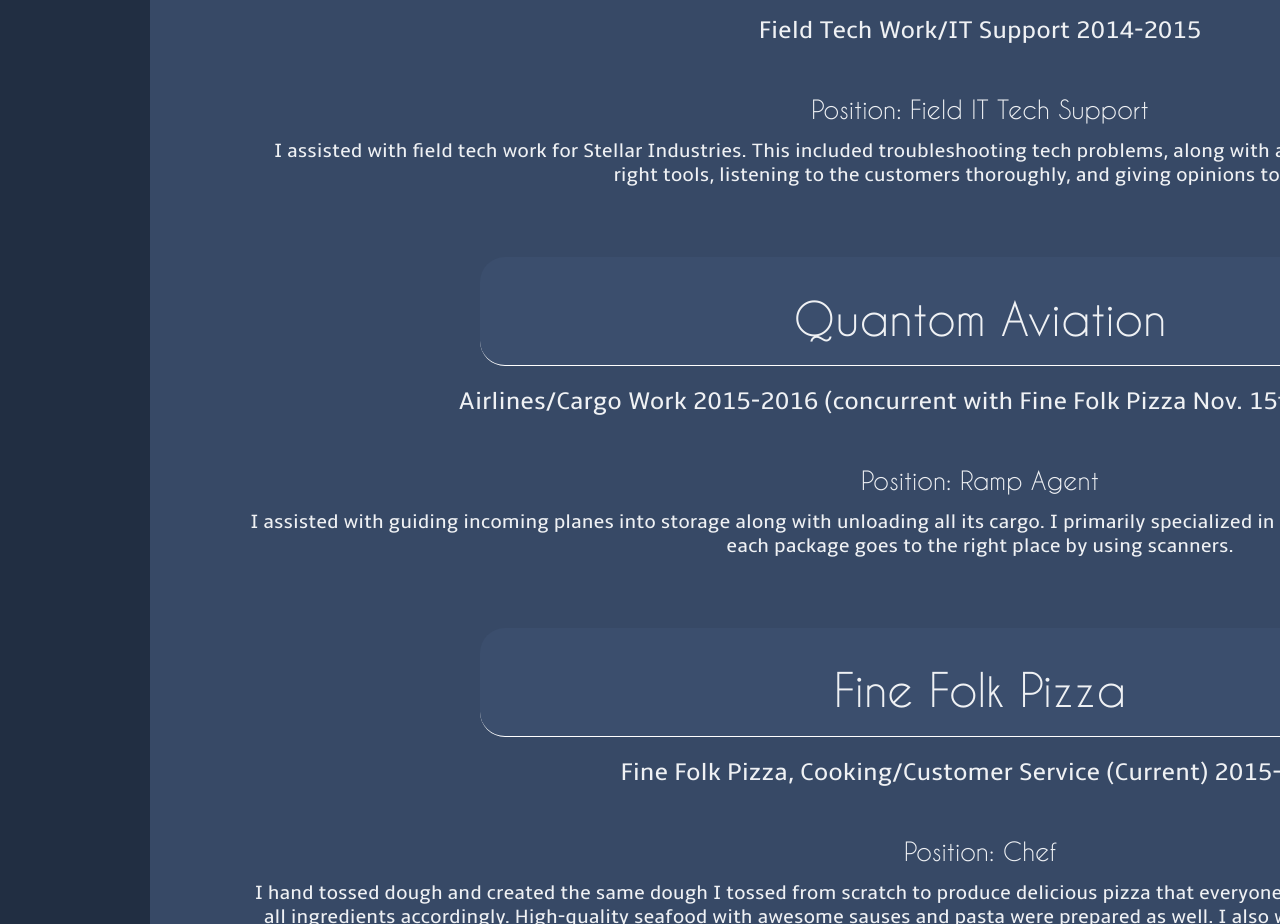
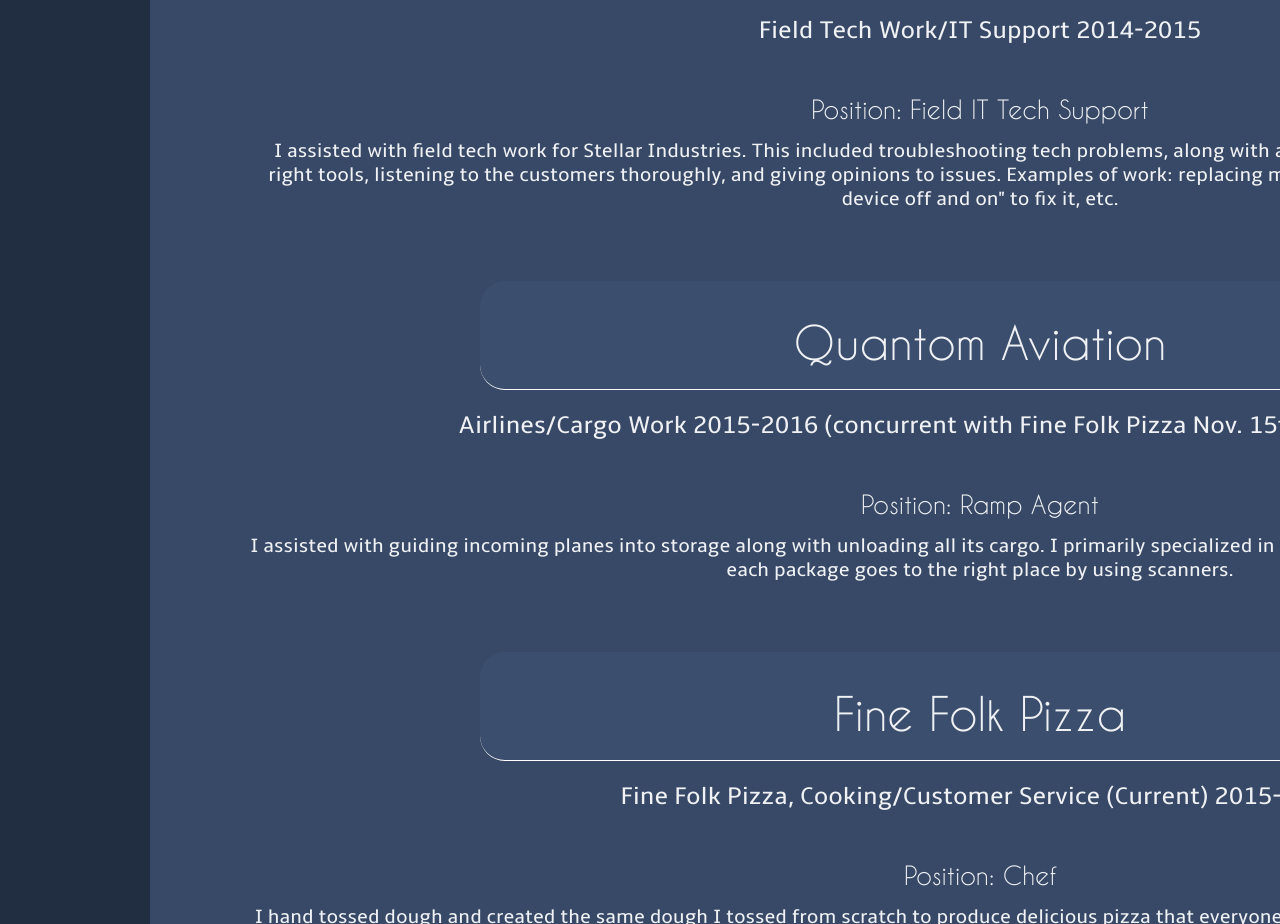
Before and after one commit to KenButler5702/KenButler5702.github.io, a plain HTML site: page Work Experience.html in a window 1280 px wide. Shown: the part 1260-2184 px from the top of the page. Drawn offline with nearby package versions, Linux system fonts and the light colour scheme.

Commit message:
fixing stellar industries experience

```diff
--- a/Work Experience.html
+++ b/Work Experience.html
@@ -30,7 +30,7 @@
   <h2>Stellar Industries</h2>
     <h3>Field Tech Work/IT Support 2014-2015</h3>
       <h4>Position: Field IT Tech Support</h4>
-        <p>I assisted with field tech work for Stellar Industries. This included troubleshooting tech problems, along with assisting the main field tech with getting the right tools, listening to the customers thoroughly, and giving opinions to issues.</p>
+        <p>I assisted with field tech work for Stellar Industries. This included troubleshooting tech problems, along with assisting the main field tech with getting the right tools, listening to the customers thoroughly, and giving opinions to issues. Examples of work: replacing motherboards, HDDs, virus removal, "turning a device off and on" to fix it, etc. </p>
 
   <h2>Quantom Aviation</h2>
     <h3>Airlines/Cargo Work 2015-2016 (concurrent with Fine Folk Pizza Nov. 15th to January 2016)</h3>
```
